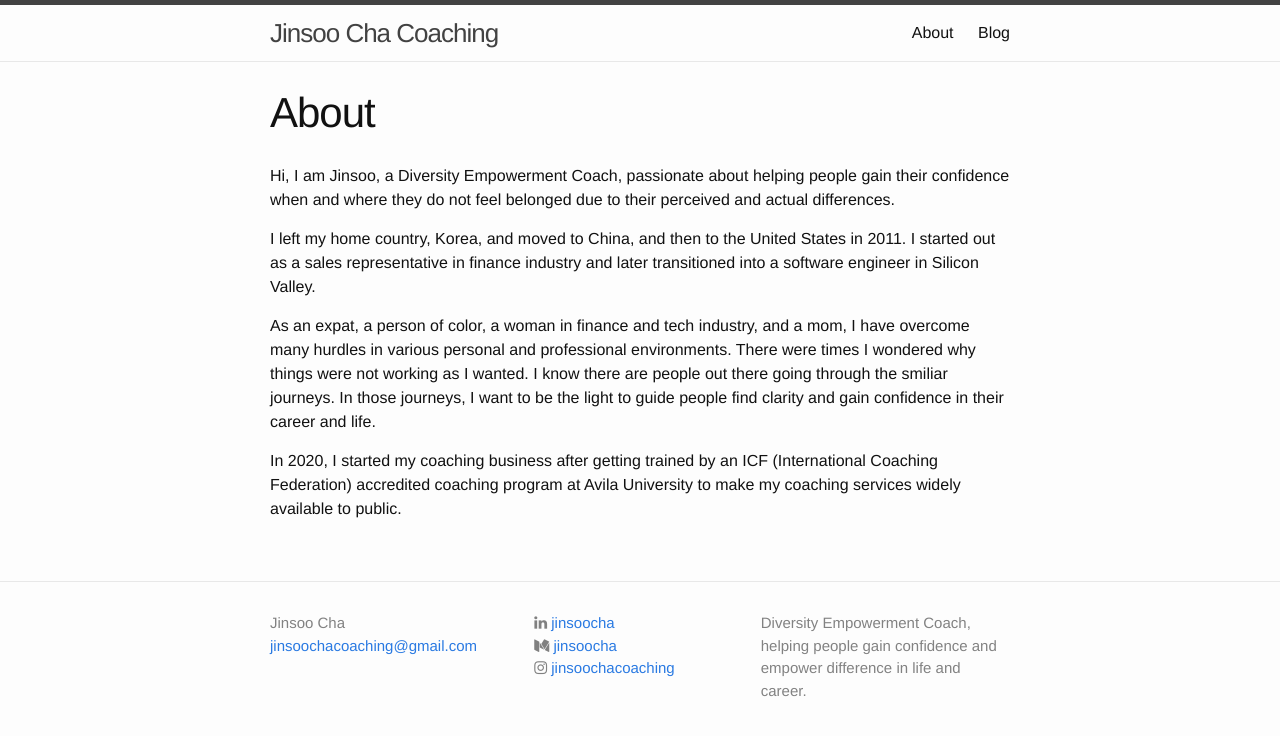
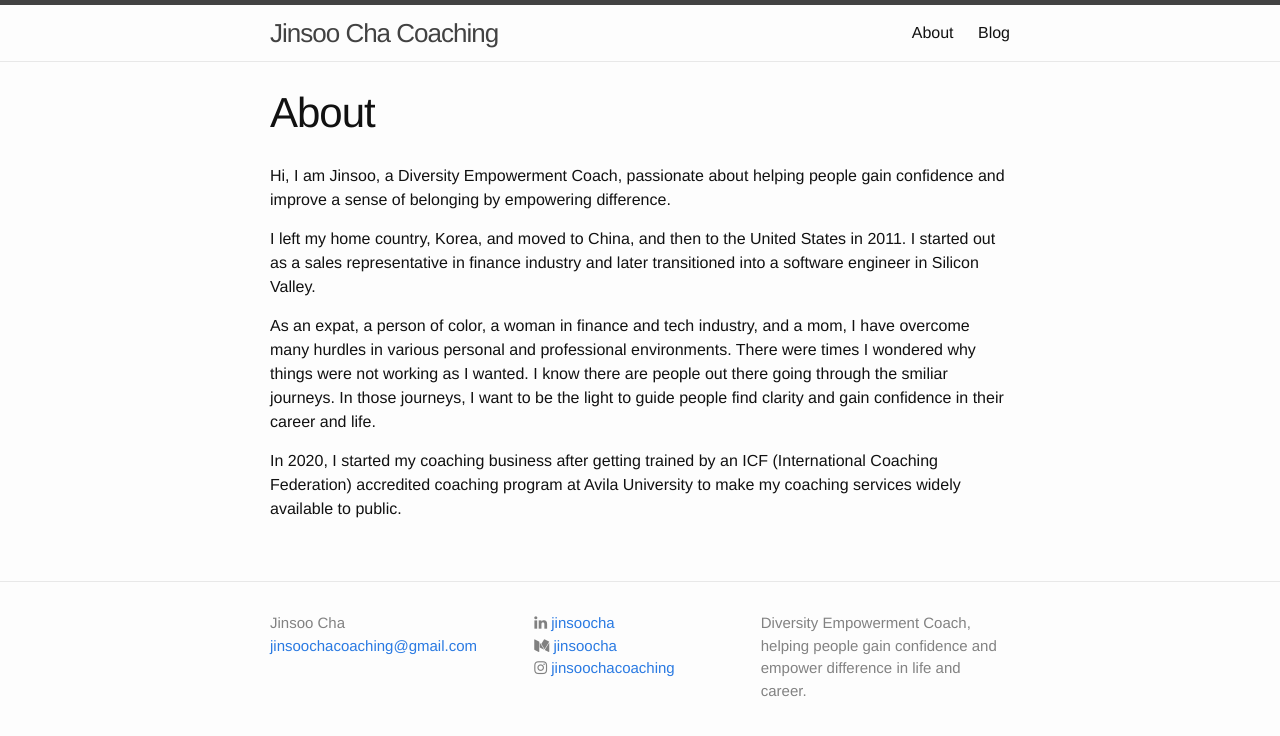
Before and after one commit to jinsoocha/jinsoocha.github.io, a Jekyll site: the page built from about.md, in a window 1280 px wide. Shown: the top 736 px of the page. Built offline with Jekyll 4.4.1, drawn with Linux system fonts in a browser that asks for light colours; nearby versions of some CDN libraries.

Commit message:
Update about.md

```diff
--- a/about.md
+++ b/about.md
@@ -4,7 +4,7 @@ title: About
 permalink: /about/
 ---
 
-Hi, I am Jinsoo, a Diversity Empowerment Coach, passionate about helping people gain their confidence when and where they do not feel belonged due to their perceived and actual differences.
+Hi, I am Jinsoo, a Diversity Empowerment Coach, passionate about helping people gain confidence and improve a sense of belonging by empowering difference.
 
 I left my home country, Korea, and moved to China, and then to the United States in 2011. I started out as a sales representative in finance industry and later transitioned into a software engineer in Silicon Valley.
 
```
